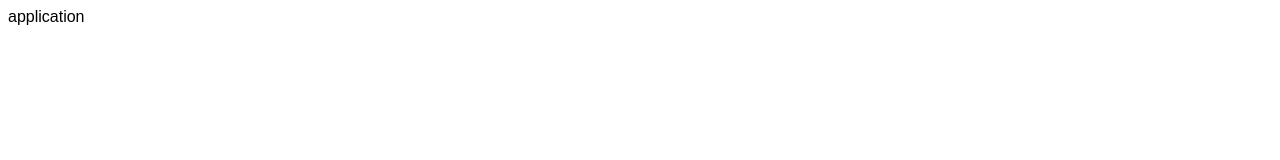
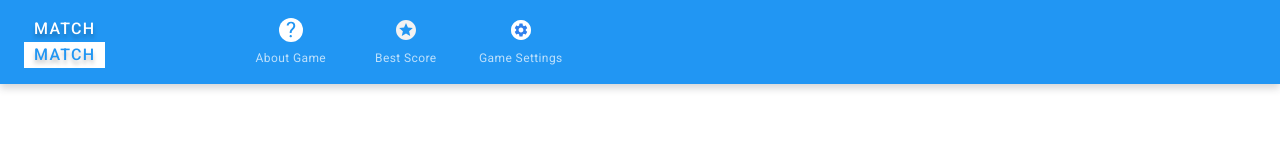
Before and after one commit to youjob13/match-match-game, a website built with webpack: page src/app.html in a window 1280 px wide. Built offline with nearby package versions, Linux system fonts and the light colour scheme.

Commit message:
feat: header & header-elems: logo & nav

```diff
--- a/d.ts
+++ b/d.ts
@@ -1,3 +1,4 @@
 declare module "*.png"
 declare module "*.jpg"
 declare module "*.jpeg"
+declare module "*.svg"
--- a/src/app.ts
+++ b/src/app.ts
@@ -1,4 +1,5 @@
 import './styles.scss';
+import Header from './components/Header/Header';
 
 export interface IApplication {
   app: HTMLElement | null;
@@ -11,6 +12,8 @@ export class App {
 
   init():void {
     if (!this.app) throw new Error('app is not founded');
-    this.app.innerHTML = 'application';
+    this.app.innerHTML = '<h1 class="h1-title">Match match game</h1>';
+    const header = new Header('header', ['header']);
+    this.app.append(header.node);
   }
 }
--- /dev/null
+++ b/src/components/BaseControl/BaseControl.ts
@@ -0,0 +1,12 @@
+class BaseControl {
+  node: HTMLElement;
+
+  constructor(tagName: string, classes: string[], text?: string) {
+    const elem = document.createElement(tagName);
+    elem.classList.add(...classes);
+    elem.textContent = text || '';
+    this.node = elem;
+  }
+}
+
+export default BaseControl;
--- /dev/null
+++ b/src/components/Header/Header.ts
@@ -0,0 +1,20 @@
+import './header.scss';
+import BaseControl from '../BaseControl/BaseControl';
+import Logo from './Logo/Logo';
+import Navigation from './Navigation/Navigation';
+
+class Header extends BaseControl {
+  constructor(tagName: string, classes: string[]) {
+    super(tagName, classes);
+    this.init();
+  }
+
+  private init():void {
+    const logotype = new Logo('div', ['header__logo', 'logo']);
+    this.node.append(logotype.node);
+    const nav = new Navigation('ul', ['header__navigation', 'navigation']);
+    this.node.append(nav.node);
+  }
+}
+
+export default Header;
--- /dev/null
+++ b/src/components/Header/Logo/Logo.ts
@@ -0,0 +1,17 @@
+import './logo.scss';
+import BaseControl from '../../BaseControl/BaseControl';
+
+class Logo extends BaseControl {
+  constructor(tagName: string, classes: string[]) {
+    super(tagName, classes);
+    this.create();
+  }
+
+  private create():void {
+    const spanUp = new BaseControl('span', ['logo__up'], 'Match');
+    const spanDown = new BaseControl('span', ['logo__down'], 'Match');
+    this.node.append(spanUp.node, spanDown.node);
+  }
+}
+
+export default Logo;
--- /dev/null
+++ b/src/components/Header/Logo/logo.scss
@@ -0,0 +1,38 @@
+// @import url(../../styles.scss);
+
+.logo {
+  display: flex;
+  flex-direction: column;
+  align-items: flex-start;
+  cursor: pointer;
+  transition: 0.2s;
+  &__up,
+  &__down {
+    font-size: 16px;
+    font-weight: 500;
+    letter-spacing: 1.25px;
+    text-shadow: 0px 4px 4px rgba(0, 0, 0, 0.25);
+    text-transform: uppercase;
+    padding: 4px 10px;
+    transition: 0.2s;
+  }
+  &__up {
+    color: #fff;
+    &:hover {
+      background-color: #fff;
+      color: #2196f3;
+      & ~ .logo__down {
+        background-color: inherit;
+        color: #fff;
+      }
+    }
+  }
+  &__down {
+    background-color: #fff;
+    color: #2196f3;
+  }
+
+  &:active {
+    transform: scale(0.976);
+  }
+}
--- /dev/null
+++ b/src/components/Header/Navigation/Navigation.ts
@@ -0,0 +1,23 @@
+import './navigation.scss';
+import gearImg from '../../../assets/header/gear.svg';
+import starImg from '../../../assets/header/star.svg';
+import questionImg from '../../../assets/header/question.svg';
+
+import BaseControl from '../../BaseControl/BaseControl';
+import NavigationItem from './NavigationItem/NavigationItem';
+
+class Navigation extends BaseControl {
+  constructor(tagName: string, classes: string[]) {
+    super(tagName, classes);
+    this.create();
+  }
+
+  create(): void {
+    const aboutGame = new NavigationItem('li', ['navigation__item'], 'About Game', questionImg);
+    const bestScore = new NavigationItem('li', ['navigation__item'], 'Best Score', starImg);
+    const gameSettings = new NavigationItem('li', ['navigation__item'], 'Game Settings', gearImg);
+    this.node.append(aboutGame.node, bestScore.node, gameSettings.node);
+  }
+}
+
+export default Navigation;
--- /dev/null
+++ b/src/components/Header/Navigation/NavigationItem/NavigationItem.ts
@@ -0,0 +1,29 @@
+import BaseControl from '../../../BaseControl/BaseControl';
+
+class NavigationItem extends BaseControl {
+  protected icon:string;
+
+  protected text:string;
+
+  constructor(tagName:string, classes:string[], text:string, iconUrl:string) {
+    super(tagName, classes);
+    this.icon = iconUrl;
+    this.text = text;
+    this.create();
+  }
+
+  create(): void {
+    const navPath = new BaseControl('a', ['navigation__link']);
+    navPath.node.setAttribute('href', '##');
+    this.node.append(navPath.node);
+
+    const icon = new BaseControl('img', ['navigation__icon']);
+    icon.node.setAttribute('src', this.icon);
+    navPath.node.append(icon.node);
+
+    const navText = new BaseControl('p', ['navigation__text'], this.text);
+    navPath.node.append(navText.node);
+  }
+}
+
+export default NavigationItem;
--- /dev/null
+++ b/src/components/Header/Navigation/navigation.scss
@@ -0,0 +1,46 @@
+.navigation {
+  display: flex;
+  align-items: center;
+  margin-left: 8rem;
+  &__item {
+    position: relative;
+    z-index: 1;
+    min-width: 95px;
+    padding: 0 10px;
+    text-align: center;
+    transition: 0.2s;
+    cursor: pointer;
+    &:hover,
+    &.active {
+      color: #fff;
+      &::after {
+        content: "";
+        background-color: rgba(47, 128, 237, 0.4);
+        position: absolute;
+        left: 0;
+        top: -2rem;
+        width: 100%;
+        height: calc(100% + 3rem);
+        z-index: -1;
+      }
+    }
+    &:hover .navigation__text {
+      color: rgba(255, 255, 255, 0.8);
+    }
+    &:active .navigation__text {
+      color: #fff;
+    }
+  }
+  &__text {
+    display: block;
+    font-weight: 400;
+    margin-top: 6px;
+    font-size: 12px;
+    letter-spacing: 0.4px;
+    color: rgba(255, 255, 255, 0.7);
+    transition: 0.2s;
+  }
+  &__icon {
+    width: 24px;
+  }
+}
--- /dev/null
+++ b/src/components/Header/header.scss
@@ -0,0 +1,8 @@
+.header {
+  display: flex;
+  align-items: center;
+  height: 4rem;
+  padding: 10px 24px;
+  background-color: #2196f3;
+  box-shadow: 0px 4px 8px 0px rgba(42, 47, 50, 0.2);
+}
--- a/src/index.ts
+++ b/src/index.ts
@@ -1,3 +1,4 @@
+import './normalize.css';
 import { App, IApplication } from './app';
 
 const app: IApplication = new App(document.getElementById('app'));
--- a/src/styles.scss
+++ b/src/styles.scss
@@ -1,3 +1,24 @@
+@import url("https://fonts.googleapis.com/css2?family=Roboto:wght@300;400;500;700&display=swap");
+
+$main-app-color: #2196f3;
+
 body {
-  font-family: sans-serif;
+  font-family: "Roboto", sans-serif;
 }
+
+a {
+  text-decoration: none;
+  margin: 0;
+  padding: 0;
+}
+
+.h1-title {
+  position: absolute;
+  clip: rect(1px, 1px, 1px, 1px);
+  clip-path: inset(0px 0px 99.9% 99.9%);
+  overflow: hidden;
+  height: 1px;
+  width: 1px;
+  padding: 0;
+  border: 0;
+}
```
Also changed, not shown: src/assets/header/gear.svg (added), src/assets/header/question.svg (added), src/assets/header/star.svg (added), src/normalize.css (added).
